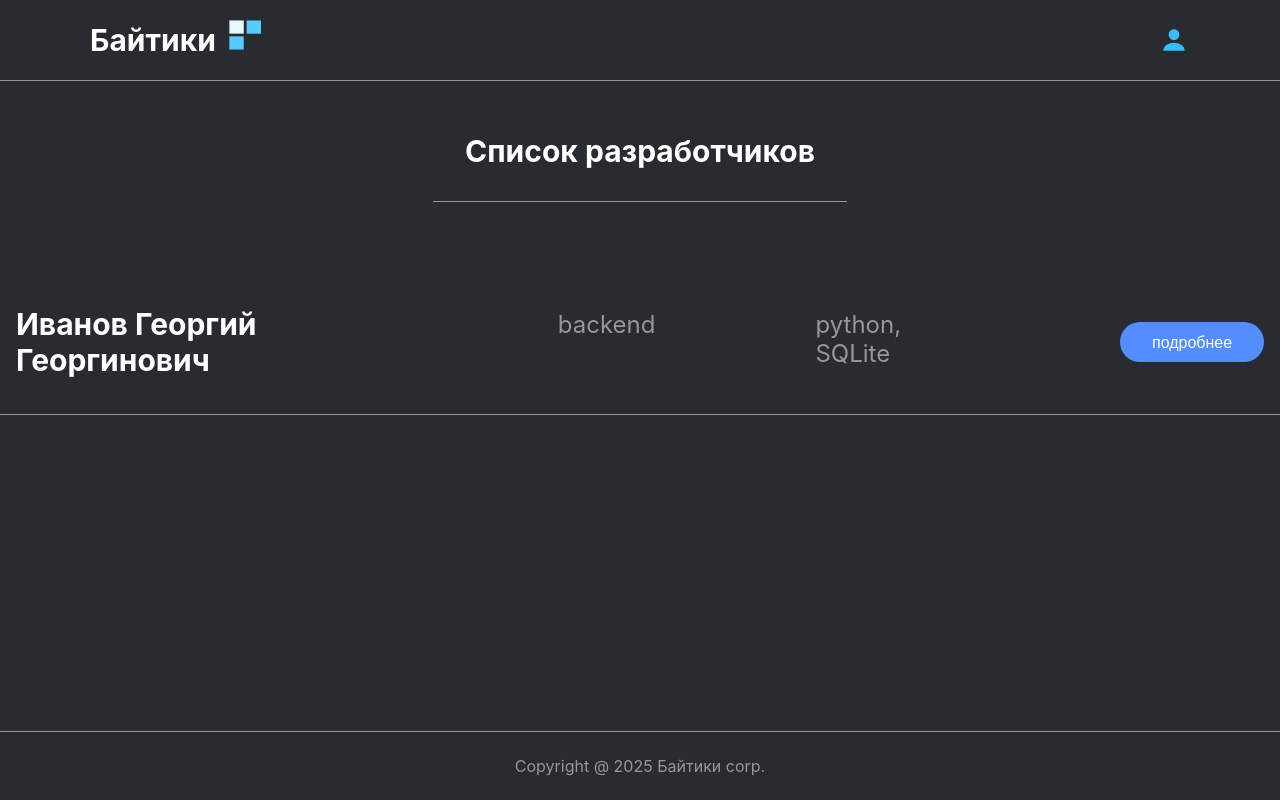
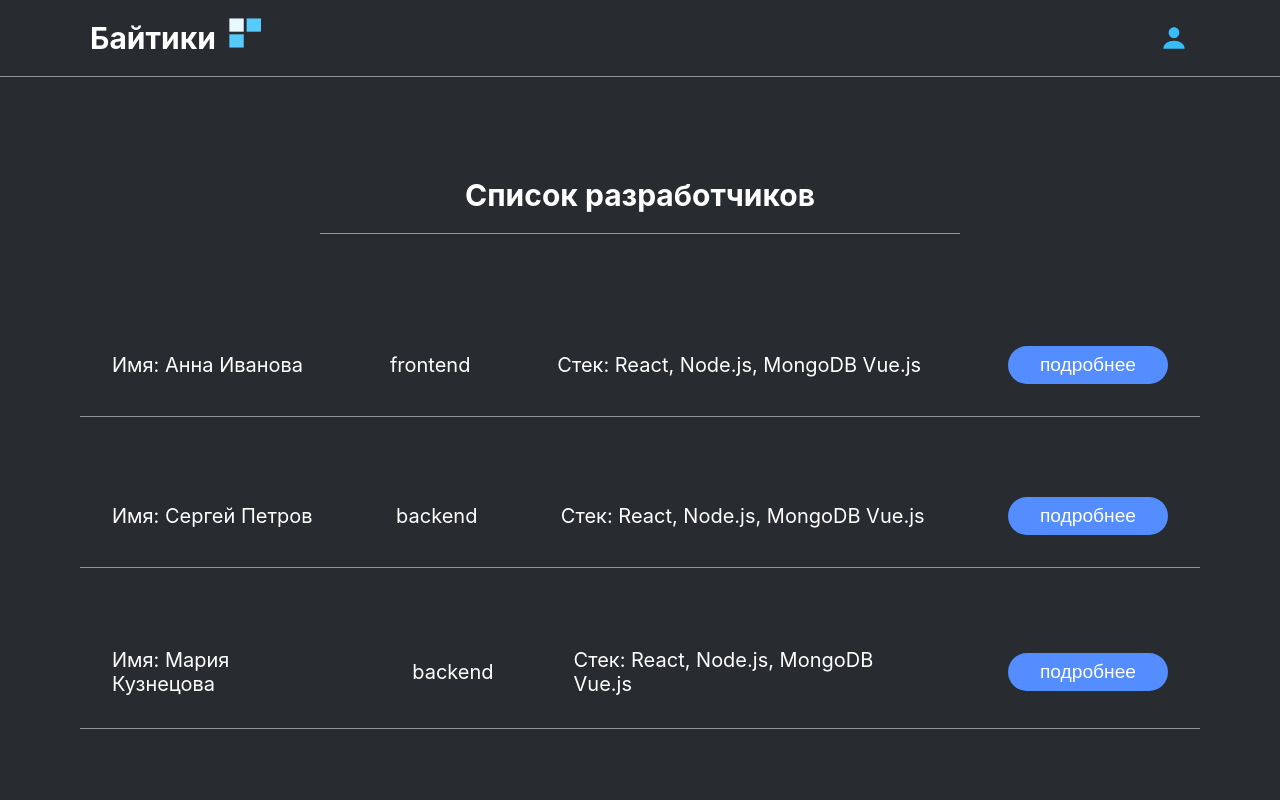
Before and after one commit to qPels01/hakaton2025, a Vue app in the folder frontend/: page /teams in a window 1280 px wide. Shown: the top 800 px of the page. Built offline with nearby package versions, Linux system fonts and the light colour scheme.

Commit message:
Update TeamLog.vue

```diff
--- a/frontend/src/views/TeamLog.vue
+++ b/frontend/src/views/TeamLog.vue
@@ -1,57 +1,105 @@
 <template>
-  <div class="log-component">
-    <h1>Список разработчиков</h1>
-  </div>
-  <div class="teamer-container">
-    <div class="teamer">
-      <h1>Иванов Георгий Георгинович</h1>
-      <p>backend</p>
-      <p>python, SQLite</p>
-      <button class="teamer-btn">подробнее</button>
+  <div class="main-container">
+    <div class="head-component">
+      <h1>Список разработчиков</h1>
     </div>
+    <ul class="card-list">
+      <li v-for="item in teams" :key="item.id" class="card">
+        <span>Имя: {{ item.name }}</span>
+        <span>{{ item.role }}</span>
+        <span>Стек: {{ item.stack }}</span>
+        <button class="teamer-btn">подробнее</button>
+      </li>
+    </ul>
+    <button>Добавить разработчика</button>
   </div>
 </template>
 
 <script>
 export default {
   name: "teamLOg",
+  data() {
+    return {
+      teams: [
+        {
+          stack: "React, Node.js, MongoDB Vue.js",
+          name: "Анна Иванова",
+          email: "anna.ivanova@example.com",
+          role: "frontend",
+        },
+        {
+          stack: "React, Node.js, MongoDB Vue.js",
+          name: "Сергей Петров",
+          email: "sergey.petrov@example.com",
+          role: "backend",
+        },
+        {
+          stack: "React, Node.js, MongoDB Vue.js",
+          name: "Мария Кузнецова",
+          email: "maria.kuznetsova@example.com",
+          role: "backend",
+        },
+        {
+          stack: "React, Node.js, MongoDB Vue.js",
+          name: "Дмитрий Сидоров",
+          email: "dmitry.sidorov@example.com",
+          role: "backend",
+        },
+        {
+          stack: "React, Node.js, MongoDB Vue.js",
+          name: "Елена Павлова",
+          email: "elena.pavlova@example.com",
+          role: "backend",
+        },
+      ],
+    };
+  },
 };
 </script>
 
 <style scoped>
-.log-component {
+.teamer-btn {
+  max-width: 10rem;
+  padding: 0.5rem;
+  margin: 0;
+}
+li {
+  list-style: none;
+}
+.main-container {
   display: flex;
+  flex-direction: column;
   justify-content: center;
+  align-items: center;
   width: 100%;
+  margin: 3rem auto;
+  gap: 3rem;
 }
-.log-component h1 {
-  padding: 2rem;
+.head-component {
+  width: 50%;
+  text-align: center;
+  margin: 2rem auto;
   border-bottom: 0.1rem solid #969595;
 }
-.teamer-container {
+.card-list {
   display: flex;
-  justify-content: center;
+  flex-direction: column;
+  max-width: 70rem;
   width: 100%;
   gap: 3rem;
-  margin-top: 3rem;
+  margin: 0;
+  padding: 0;
 }
-.teamer {
+.card {
   display: flex;
-  gap: 10rem;
-  padding: 1rem;
+  justify-content: space-between;
   border-bottom: 0.1rem solid #969595;
+  align-items: center;
+  padding: 2rem;
+  gap: 5rem;
 }
-.teamer-btn {
-  width: auto;
-  max-width: none;
-  min-width: 9rem;
-  padding: 0.8em 2.5em;
-  font-size: 1rem;
-  border-radius: 2em;
-  padding: 0.5em 2em;
-  font-size: 1rem;
-  height: 2.5em;
-  line-height: 1.2;
-  align-self: center;
+span {
+  color: white;
+  font-size: 1.25rem;
 }
 </style>
```
